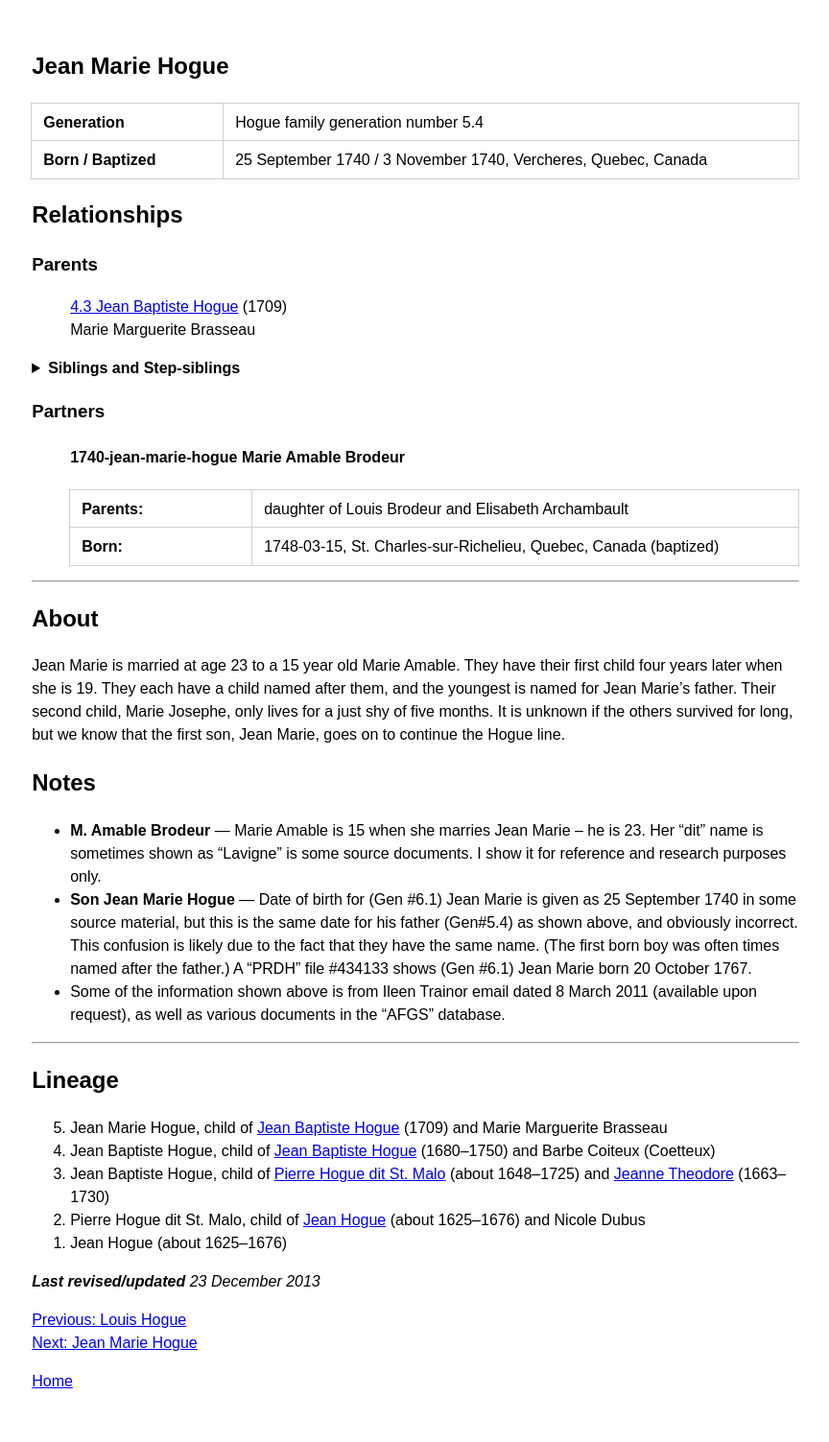
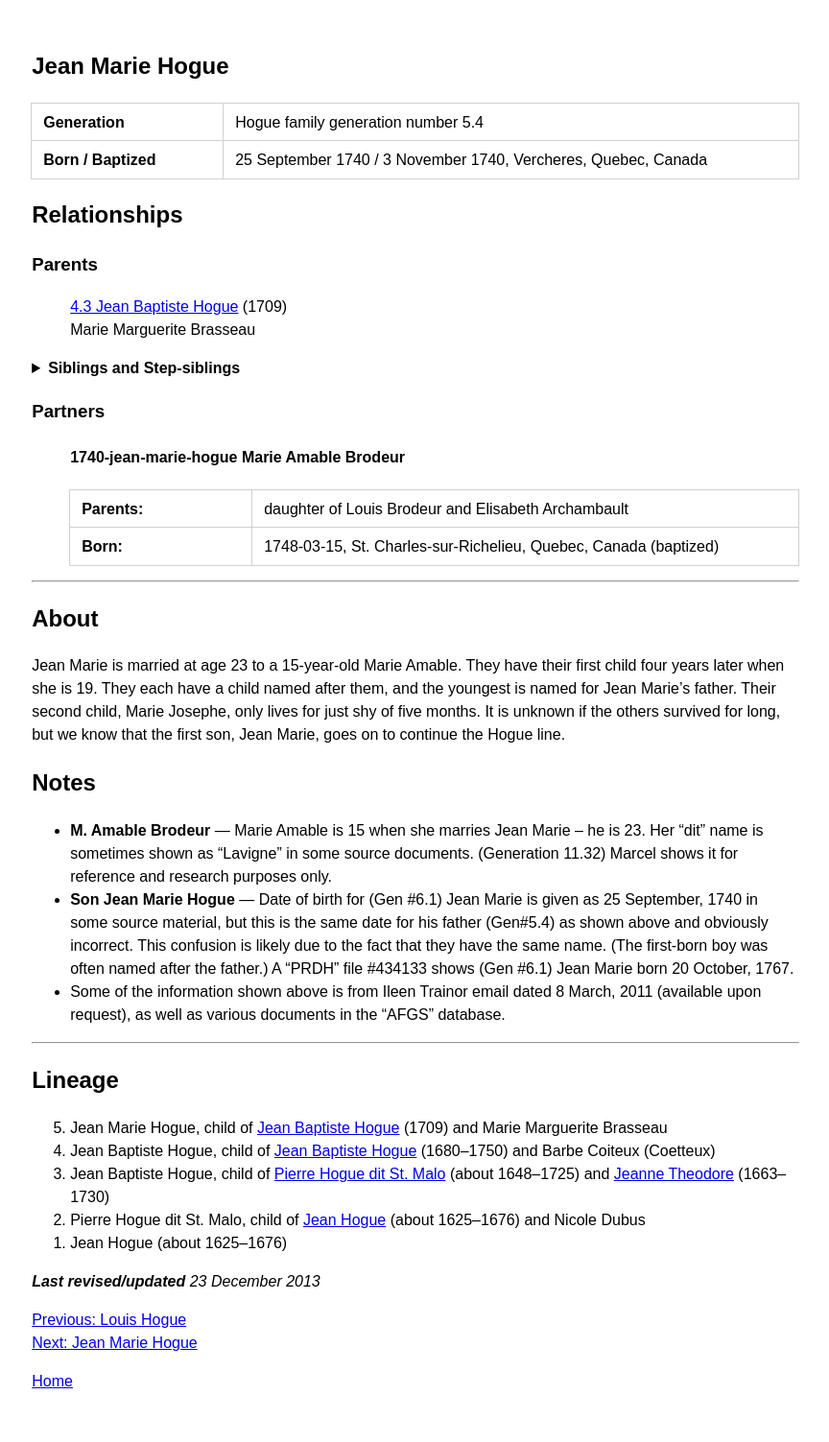
Before and after one commit to highchair/hogue-family-ancestry, a Jekyll site: the page built from _people/1740-jean-marie-hogue.md, in a window 1280 px wide. Shown: the whole page at 96% size, without its empty margins (18-882 px from the left). Built offline with Jekyll 4.4.1, drawn with Linux system fonts in a browser that asks for light colours.

Commit message:
Update 1740-jean-marie-hogue.md

```diff
--- a/_people/1740-jean-marie-hogue.md
+++ b/_people/1740-jean-marie-hogue.md
@@ -39,11 +39,11 @@ partners:
 
 ## About
 
-Jean Marie is married at age 23 to a 15 year old Marie Amable. They have their first child four years later when she is 19. They each have a child named after them, and the youngest is named for Jean Marie’s father. Their second child, Marie Josephe, only lives for a just shy of five months. It is unknown if the others survived for long, but we know that the first son, Jean Marie, goes on to continue the Hogue line.
+Jean Marie is married at age 23 to a 15-year-old Marie Amable. They have their first child four years later when she is 19. They each have a child named after them, and the youngest is named for Jean Marie’s father. Their second child, Marie Josephe, only lives for just shy of five months. It is unknown if the others survived for long, but we know that the first son, Jean Marie, goes on to continue the Hogue line.
 
 
 ## Notes
 
-+ **M. Amable Brodeur** — Marie Amable is 15 when she marries Jean Marie – he is 23. Her “dit” name is sometimes shown as “Lavigne” is some source documents. I show it for reference and research purposes only.
-+ **Son Jean Marie Hogue** — Date of birth for (Gen #6.1) Jean Marie is given as 25 September 1740 in some source material, but this is the same date for his father (Gen#5.4) as shown above, and obviously incorrect. This confusion is likely due to the fact that they have the same name. (The first born boy was often times named after the father.) A “PRDH” file #434133 shows (Gen #6.1) Jean Marie born 20 October 1767.
-+ Some of the information shown above is from Ileen Trainor email dated 8 March 2011 (available upon request), as well as various documents in the “AFGS” database.
++ **M. Amable Brodeur** — Marie Amable is 15 when she marries Jean Marie – he is 23. Her “dit” name is sometimes shown as “Lavigne” in some source documents. (Generation 11.32) Marcel shows it for reference and research purposes only.
++ **Son Jean Marie Hogue** — Date of birth for (Gen #6.1) Jean Marie is given as 25 September, 1740 in some source material, but this is the same date for his father (Gen#5.4) as shown above and obviously incorrect. This confusion is likely due to the fact that they have the same name. (The first-born boy was often named after the father.) A “PRDH” file #434133 shows (Gen #6.1) Jean Marie born 20 October, 1767.
++ Some of the information shown above is from Ileen Trainor email dated 8 March, 2011 (available upon request), as well as various documents in the “AFGS” database.
```
